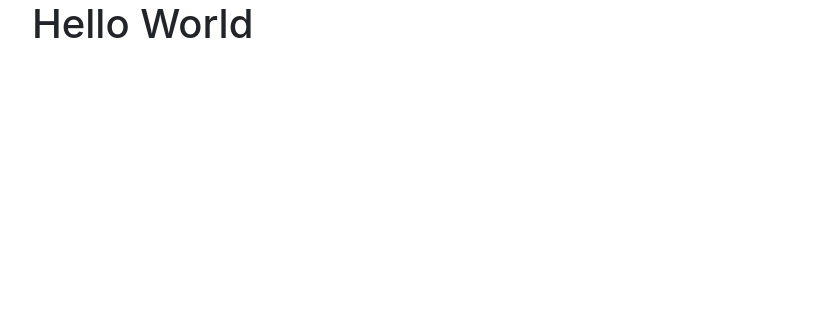
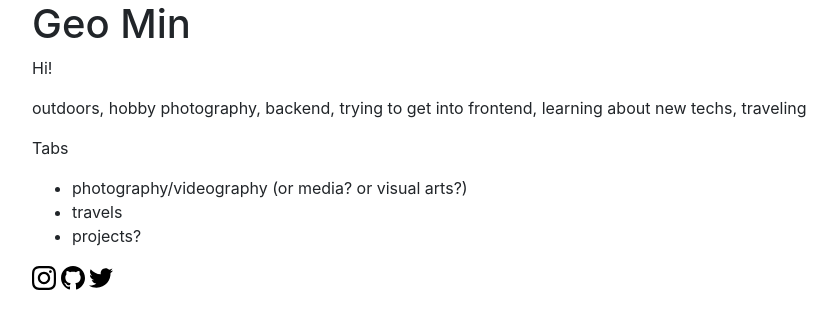
Before and after one commit to geo-personalsite/geo-personalsite.github.io, a plain HTML site: page index.html in a window 1280 px wide. Shown: the whole page, without its empty margins (38-875 px from the left). Drawn offline with nearby package versions, Linux system fonts and the light colour scheme.

Commit message:
links added

```diff
--- a/index.html
+++ b/index.html
@@ -8,7 +8,22 @@
         <div class="container">
             <div class="row">
                 <div class="xl-12 lg-12 md-12 sm-12">
-                    <h1>Hello World</h1>
+                    <h1>Geo Min</h1>
+                </div>
+            </div>
+            <div class="row">
+                <div class="xl-12 lg-12 md-12 sm-12">
+                    <p>Hi!</p>
+                    <p>outdoors, hobby photography, backend, trying to get into frontend, learning about new techs, traveling</p>
+                    <p>Tabs</p>
+                    <ul>
+                        <li>photography/videography (or media? or visual arts?)</li>
+                        <li>travels</li>
+                        <li>projects?</li>
+                    </ul>
+                    <a href="https://www.instagram.com/geomin76/" target="_blank"><svg xmlns="http://www.w3.org/2000/svg" width="24" height="24" viewBox="0 0 24 24"><path d="M12 2.163c3.204 0 3.584.012 4.85.07 3.252.148 4.771 1.691 4.919 4.919.058 1.265.069 1.645.069 4.849 0 3.205-.012 3.584-.069 4.849-.149 3.225-1.664 4.771-4.919 4.919-1.266.058-1.644.07-4.85.07-3.204 0-3.584-.012-4.849-.07-3.26-.149-4.771-1.699-4.919-4.92-.058-1.265-.07-1.644-.07-4.849 0-3.204.013-3.583.07-4.849.149-3.227 1.664-4.771 4.919-4.919 1.266-.057 1.645-.069 4.849-.069zm0-2.163c-3.259 0-3.667.014-4.947.072-4.358.2-6.78 2.618-6.98 6.98-.059 1.281-.073 1.689-.073 4.948 0 3.259.014 3.668.072 4.948.2 4.358 2.618 6.78 6.98 6.98 1.281.058 1.689.072 4.948.072 3.259 0 3.668-.014 4.948-.072 4.354-.2 6.782-2.618 6.979-6.98.059-1.28.073-1.689.073-4.948 0-3.259-.014-3.667-.072-4.947-.196-4.354-2.617-6.78-6.979-6.98-1.281-.059-1.69-.073-4.949-.073zm0 5.838c-3.403 0-6.162 2.759-6.162 6.162s2.759 6.163 6.162 6.163 6.162-2.759 6.162-6.163c0-3.403-2.759-6.162-6.162-6.162zm0 10.162c-2.209 0-4-1.79-4-4 0-2.209 1.791-4 4-4s4 1.791 4 4c0 2.21-1.791 4-4 4zm6.406-11.845c-.796 0-1.441.645-1.441 1.44s.645 1.44 1.441 1.44c.795 0 1.439-.645 1.439-1.44s-.644-1.44-1.439-1.44z"/></svg></a>
+                    <a href="https://github.com/geomin76/" target="_blank"><svg xmlns="http://www.w3.org/2000/svg" width="24" height="24" viewBox="0 0 24 24"><path d="M12 0c-6.626 0-12 5.373-12 12 0 5.302 3.438 9.8 8.207 11.387.599.111.793-.261.793-.577v-2.234c-3.338.726-4.033-1.416-4.033-1.416-.546-1.387-1.333-1.756-1.333-1.756-1.089-.745.083-.729.083-.729 1.205.084 1.839 1.237 1.839 1.237 1.07 1.834 2.807 1.304 3.492.997.107-.775.418-1.305.762-1.604-2.665-.305-5.467-1.334-5.467-5.931 0-1.311.469-2.381 1.236-3.221-.124-.303-.535-1.524.117-3.176 0 0 1.008-.322 3.301 1.23.957-.266 1.983-.399 3.003-.404 1.02.005 2.047.138 3.006.404 2.291-1.552 3.297-1.23 3.297-1.23.653 1.653.242 2.874.118 3.176.77.84 1.235 1.911 1.235 3.221 0 4.609-2.807 5.624-5.479 5.921.43.372.823 1.102.823 2.222v3.293c0 .319.192.694.801.576 4.765-1.589 8.199-6.086 8.199-11.386 0-6.627-5.373-12-12-12z"/></svg></a>
+                    <a href="https://twitter.com/geomin76" target="_blank"><svg xmlns="http://www.w3.org/2000/svg" width="24" height="24" viewBox="0 0 24 24"><path d="M24 4.557c-.883.392-1.832.656-2.828.775 1.017-.609 1.798-1.574 2.165-2.724-.951.564-2.005.974-3.127 1.195-.897-.957-2.178-1.555-3.594-1.555-3.179 0-5.515 2.966-4.797 6.045-4.091-.205-7.719-2.165-10.148-5.144-1.29 2.213-.669 5.108 1.523 6.574-.806-.026-1.566-.247-2.229-.616-.054 2.281 1.581 4.415 3.949 4.89-.693.188-1.452.232-2.224.084.626 1.956 2.444 3.379 4.6 3.419-2.07 1.623-4.678 2.348-7.29 2.04 2.179 1.397 4.768 2.212 7.548 2.212 9.142 0 14.307-7.721 13.995-14.646.962-.695 1.797-1.562 2.457-2.549z"/></svg></a>
                 </div>
             </div>
         </div>
```
